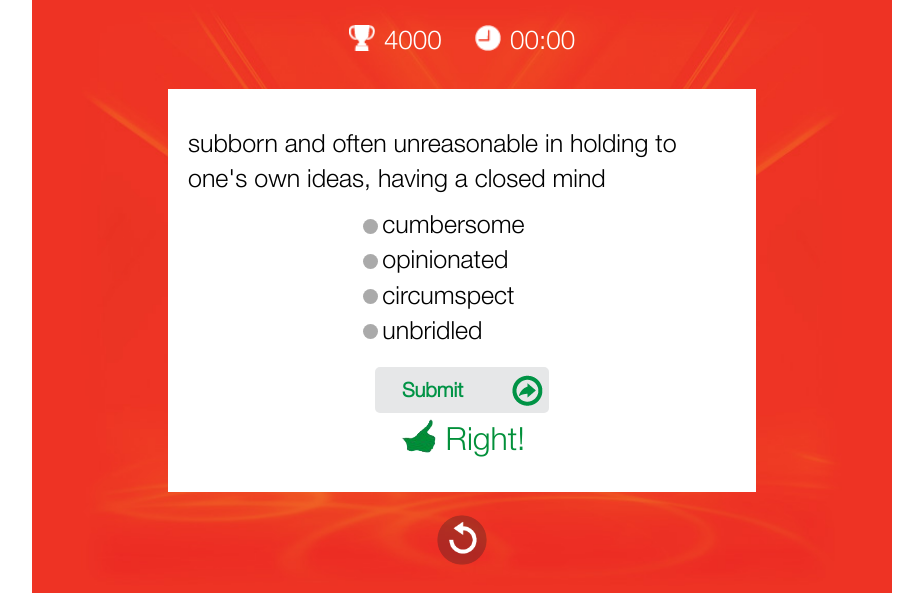
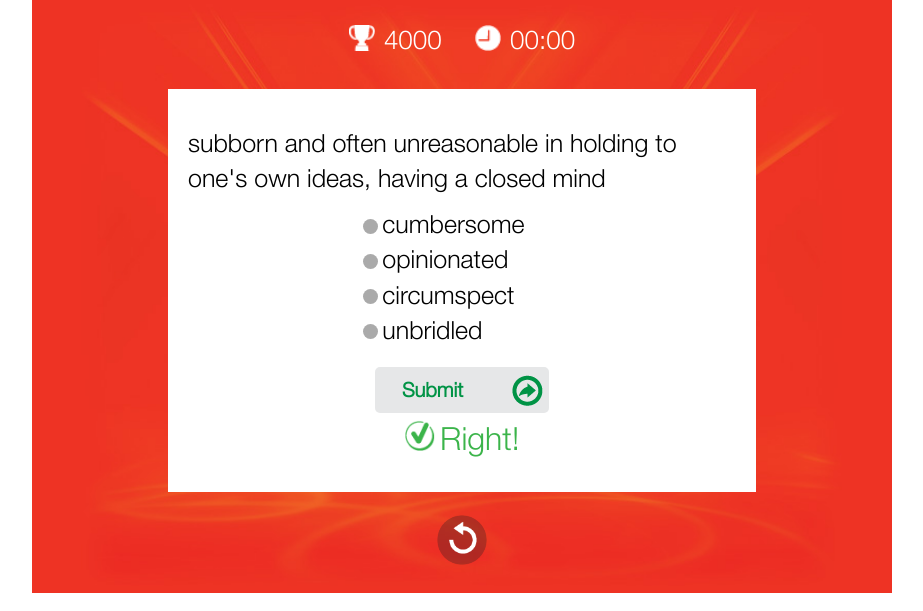
Before and after one commit to VoMenThan/Sadlier, a PHP site: page /testVocab.php in a window 1280 px wide. Shown: the part 140-751 px from the top of the page, without its empty margins (178-1101 px from the left). Run offline with PHP 8.4, Linux system fonts and the light colour scheme; some web fonts are replaced.

Commit message:
update right wrong

```diff
--- a/html/assets/css/module/_study_aids.scss
+++ b/html/assets/css/module/_study_aids.scss
@@ -718,18 +718,28 @@
     .pup-h40{
       height: 40px;
       .right-btn{
-        @include  size (126px, 40px);
-        background: url("../images/icon/right_btn.png") 0 0 no-repeat;
+        @include  size (115px, 40px);
+        @include retinaDisplay('../images/ic/', 'vw_web_correct_icon.png', 'vw_web_correct_icon@2x.png'){
+          -webkit-background-size: auto 78%;
+          -moz-background-size: auto 78%;
+          background-size: auto 78%;
+          background-position: 0;
+        }
         margin: 0 auto;
         font-size: 32px;
-        color: #02903a;
+        color: #3bb44a;
       }
       .wrong-btn{
-        @include  size (145px, 40px);
-        background: url("../images/icon/wrong_btn.png") 0 0 no-repeat;
+        @include  size (135px, 40px);
+        @include retinaDisplay('../images/ic/', 'vw_web_incorrect_icon.png', 'vw_web_incorrect_icon@2x.png'){
+          -webkit-background-size: auto 78%;
+          -moz-background-size: auto 78%;
+          background-size: auto 78%;
+          background-position: 0;
+        }
         margin: 0 auto;
         font-size: 32px;
-        color: #f71132;
+        color: #ec2224;
       }
     }
     @include respond-to($break-767){
--- a/html/assets/css/styles.css
+++ b/html/assets/css/styles.css
@@ -2248,19 +2248,41 @@ a {
     .test_vocab .test-vocab-content .pup-h40 {
       height: 40px; }
       .test_vocab .test-vocab-content .pup-h40 .right-btn {
-        width: 126px;
+        width: 115px;
         height: 40px;
-        background: url("../images/icon/right_btn.png") 0 0 no-repeat;
+        background: url("../images/ic/vw_web_correct_icon.png") center center no-repeat transparent;
+        -webkit-background-size: auto 78%;
+        -moz-background-size: auto 78%;
+        background-size: auto 78%;
+        background-position: 0;
         margin: 0 auto;
         font-size: 32px;
-        color: #02903a; }
+        color: #3bb44a; }
+        @media only screen and (-webkit-min-device-pixel-ratio: 2), only screen and (min-device-pixel-ratio: 2), only screen and (min-resolution: 192dpi) {
+          .test_vocab .test-vocab-content .pup-h40 .right-btn {
+            background: url("../images/ic/vw_web_correct_icon@2x.png") center center no-repeat transparent;
+            -webkit-background-size: auto 78%;
+            -moz-background-size: auto 78%;
+            background-size: auto 78%;
+            background-position: 0; } }
       .test_vocab .test-vocab-content .pup-h40 .wrong-btn {
-        width: 145px;
+        width: 135px;
         height: 40px;
-        background: url("../images/icon/wrong_btn.png") 0 0 no-repeat;
+        background: url("../images/ic/vw_web_incorrect_icon.png") center center no-repeat transparent;
+        -webkit-background-size: auto 78%;
+        -moz-background-size: auto 78%;
+        background-size: auto 78%;
+        background-position: 0;
         margin: 0 auto;
         font-size: 32px;
-        color: #f71132; }
+        color: #ec2224; }
+        @media only screen and (-webkit-min-device-pixel-ratio: 2), only screen and (min-device-pixel-ratio: 2), only screen and (min-resolution: 192dpi) {
+          .test_vocab .test-vocab-content .pup-h40 .wrong-btn {
+            background: url("../images/ic/vw_web_incorrect_icon@2x.png") center center no-repeat transparent;
+            -webkit-background-size: auto 78%;
+            -moz-background-size: auto 78%;
+            background-size: auto 78%;
+            background-position: 0; } }
     @media only screen and (max-width: 767px) {
       .test_vocab .test-vocab-content {
         width: 95%; } }
```
Also changed, not shown: html/assets/images/ic/vw_web_correct_icon.png (added), html/assets/images/ic/vw_web_correct_icon@2x.png (added), html/assets/images/ic/vw_web_incorrect_icon.png (added), html/assets/images/ic/vw_web_incorrect_icon@2x.png (added), 1 other file.
